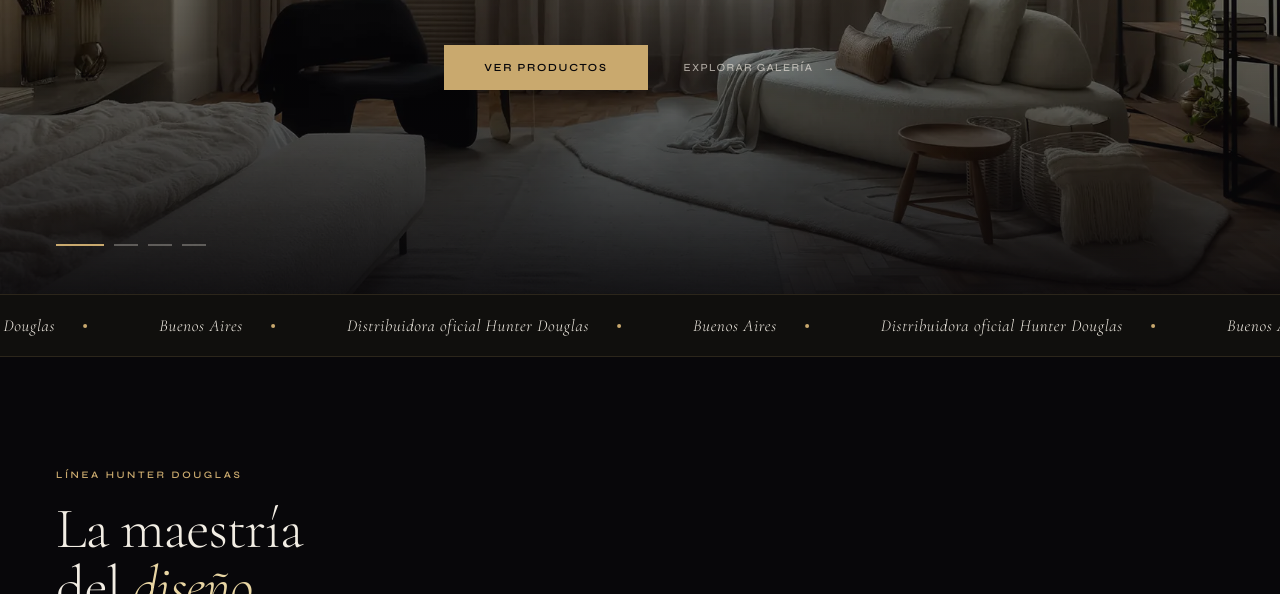
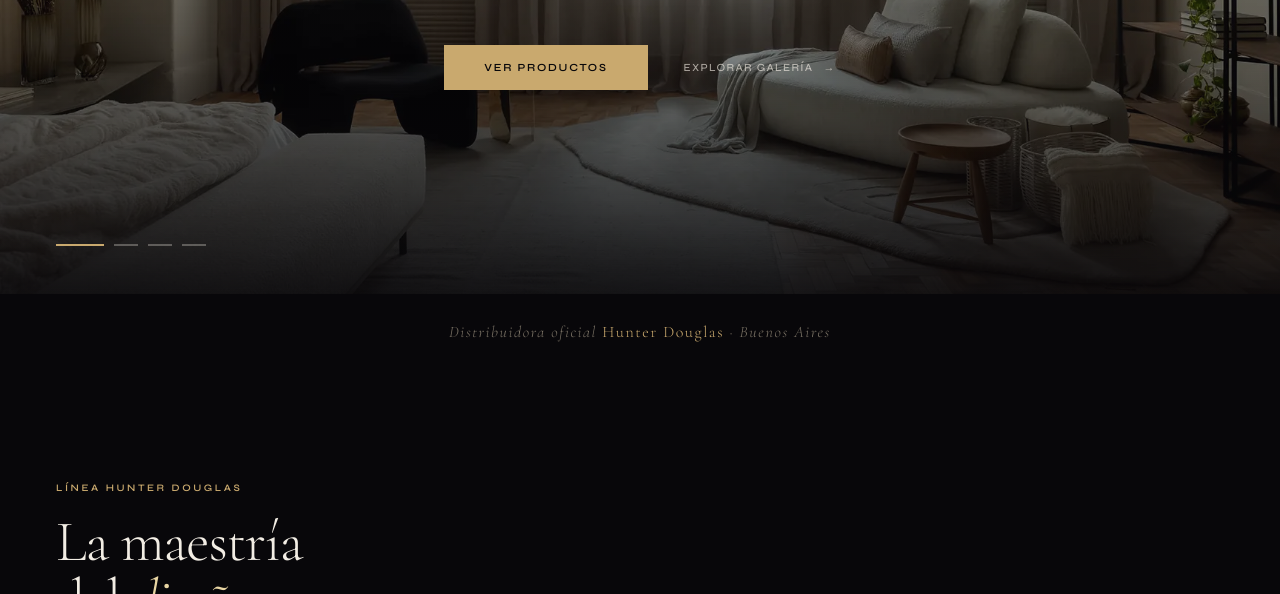
Before and after one commit to gigistuppia/proyecto-virginia-zab-cliente-growthmark, a plain HTML site: page index.html in a window 1280 px wide. Shown: the part 506-1100 px from the top of the page. Drawn offline with nearby package versions, Linux system fonts and the light colour scheme.

Commit message:
UI: reemplazar marquee animado por texto estatico centrado distribuidor oficial

```diff
--- a/index.html
+++ b/index.html
@@ -285,41 +285,22 @@
     /* Scroll indicator — oculto */
     .hero__scroll { display: none; }
 
-    /* ─── MARQUEE ─────────────────────────────────────── */
-    .marquee-wrap {
-      overflow: hidden;
-      border-top: 1px solid var(--border);
-      border-bottom: 1px solid var(--border);
-      background: var(--surface);
-      padding: 20px 0;
+    /* ─── DISTRIBUIDOR BADGE ──────────────────────────── */
+    .distribuidor-badge {
+      text-align: center;
+      padding: 28px 24px;
     }
-    .marquee-track {
-      display: flex;
-      width: max-content;
-      animation: marquee 32s linear infinite;
-    }
-    .marquee-wrap:hover .marquee-track { animation-play-state: paused; }
-
-    .m-item {
-      display: inline-flex;
-      align-items: center;
-      gap: 28px;
-      padding: 0 36px;
-    }
-    .m-name {
+    .distribuidor-badge p {
       font-family: var(--fd);
-      font-size: 1.05rem;
+      font-size: 1rem;
       font-weight: 300;
       font-style: italic;
-      letter-spacing: .04em;
-      color: var(--text);
-      white-space: nowrap;
+      letter-spacing: .1em;
+      color: var(--muted);
     }
-    .m-dot {
-      width: 4px; height: 4px;
-      border-radius: 50%;
-      background: var(--accent);
-      flex-shrink: 0;
+    .distribuidor-badge span {
+      color: var(--accent);
+      font-style: normal;
     }
 
     /* ─── KEYFRAMES ──────────────────────────────────── */
@@ -334,7 +315,7 @@
       60%  { transform:scaleY(1); opacity:1; }
       100% { transform:scaleY(1); opacity:0; }
     }
-    @keyframes marquee {
+    @keyframes _unused_marquee {
       from { transform:translateX(0); }
       to   { transform:translateX(-50%); }
     }
@@ -958,18 +939,9 @@
     </div>
   </section>
 
-  <!-- ── MARQUEE ───────────────────────────────────────── -->
-  <div class="marquee-wrap" aria-hidden="true">
-    <div class="marquee-track" id="marqueeTrack">
-      <div class="m-item"><span class="m-name">Distribuidora oficial Hunter Douglas</span><span class="m-dot"></span></div>
-      <div class="m-item"><span class="m-name">Buenos Aires</span><span class="m-dot"></span></div>
-      <div class="m-item"><span class="m-name">Distribuidora oficial Hunter Douglas</span><span class="m-dot"></span></div>
-      <div class="m-item"><span class="m-name">Buenos Aires</span><span class="m-dot"></span></div>
-      <div class="m-item"><span class="m-name">Distribuidora oficial Hunter Douglas</span><span class="m-dot"></span></div>
-      <div class="m-item"><span class="m-name">Buenos Aires</span><span class="m-dot"></span></div>
-      <div class="m-item"><span class="m-name">Distribuidora oficial Hunter Douglas</span><span class="m-dot"></span></div>
-      <div class="m-item"><span class="m-name">Buenos Aires</span><span class="m-dot"></span></div>
-    </div>
+  <!-- ── DISTRIBUIDOR BADGE ────────────────────────────── -->
+  <div class="distribuidor-badge">
+    <p>Distribuidora oficial <span>Hunter Douglas</span> · Buenos Aires</p>
   </div>
 
   <!-- ── PRODUCTOS BENTO ──────────────────────────────── -->
```
